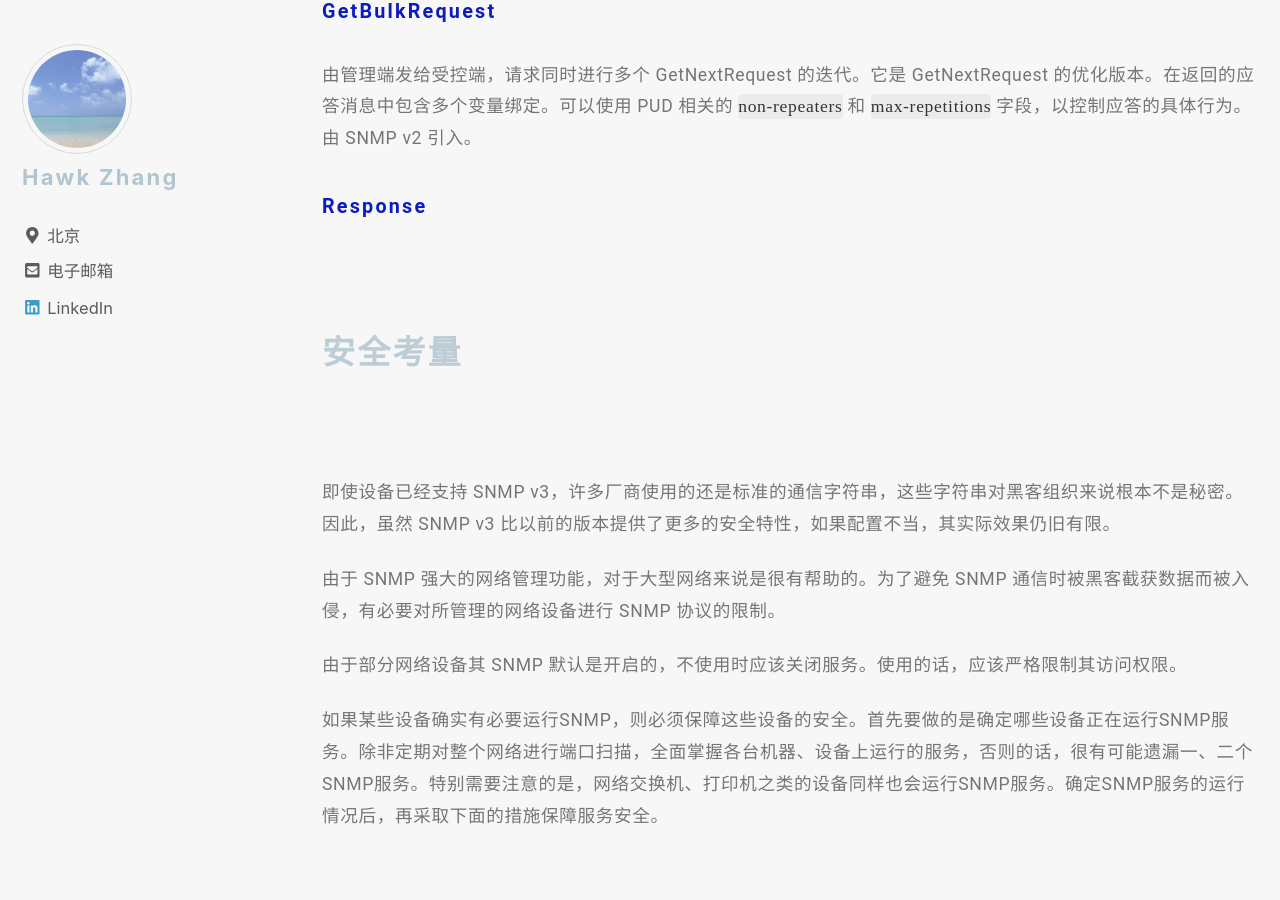
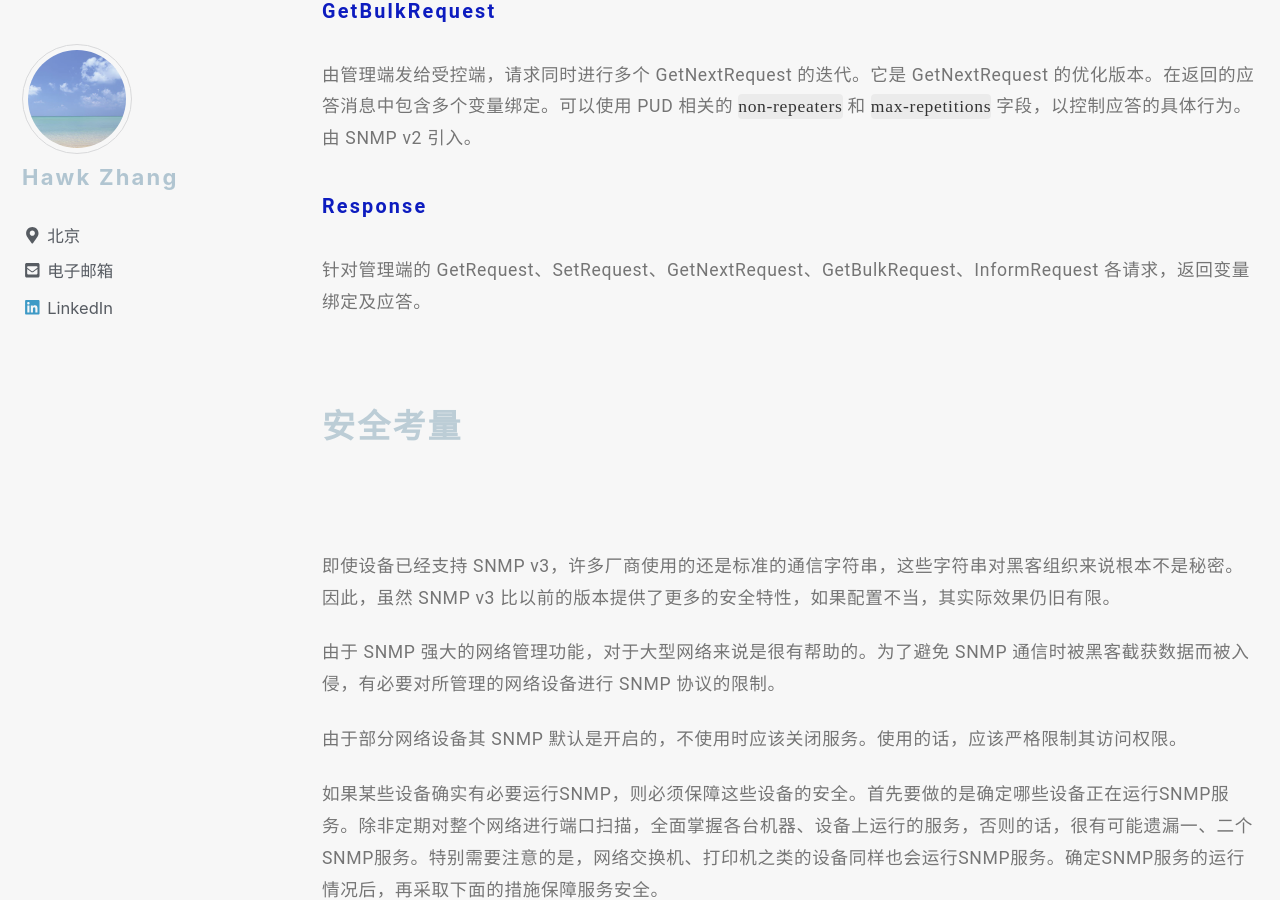
Before and after one commit to narru888/linotes_note, a Jekyll site: the page built from _posts/monitor/zabbix/2018-01-02-monitor.snmp.md, in a window 1280 px wide and 900 px high, scrolled down 6445 px. Built offline with Jekyll 4.4.1, drawn with Linux system fonts in a browser that asks for light colours; nearby versions of some CDN libraries; a script that is not in the unit is left out.

Commit message:
update on 2018-10-20 20:34:01 CST

```diff
--- a/_posts/monitor/zabbix/2018-01-02-monitor.snmp.md
+++ b/_posts/monitor/zabbix/2018-01-02-monitor.snmp.md
@@ -203,6 +203,8 @@ SNMP v1 指定了 5 个核心 PDU，SNMP v2 增加了 GetBulkRequest 和 InformR
 
 ##### Response
 
+针对管理端的 GetRequest、SetRequest、GetNextRequest、GetBulkRequest、InformRequest 各请求，返回变量绑定及应答。
+
 
 
 
```
